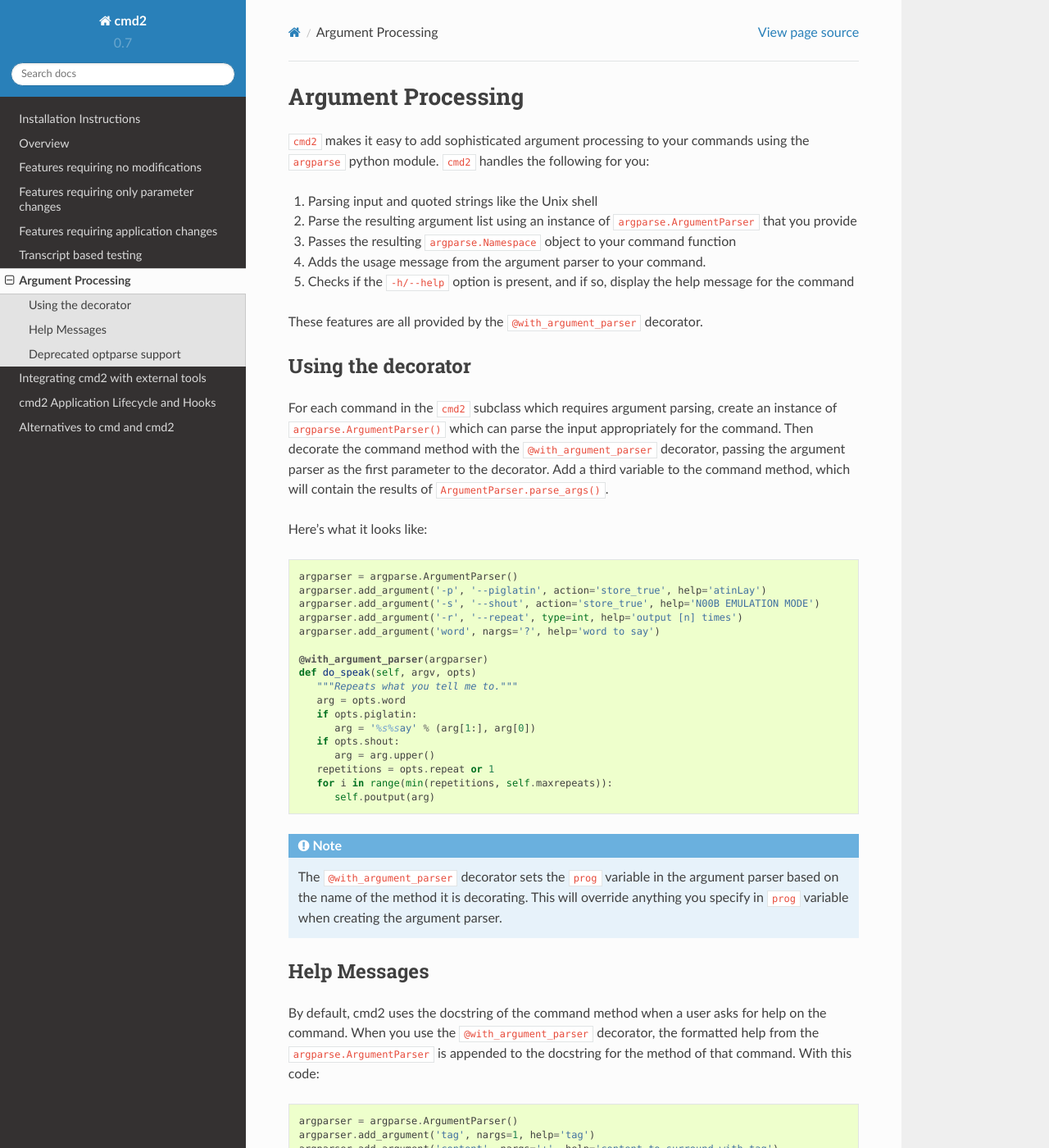
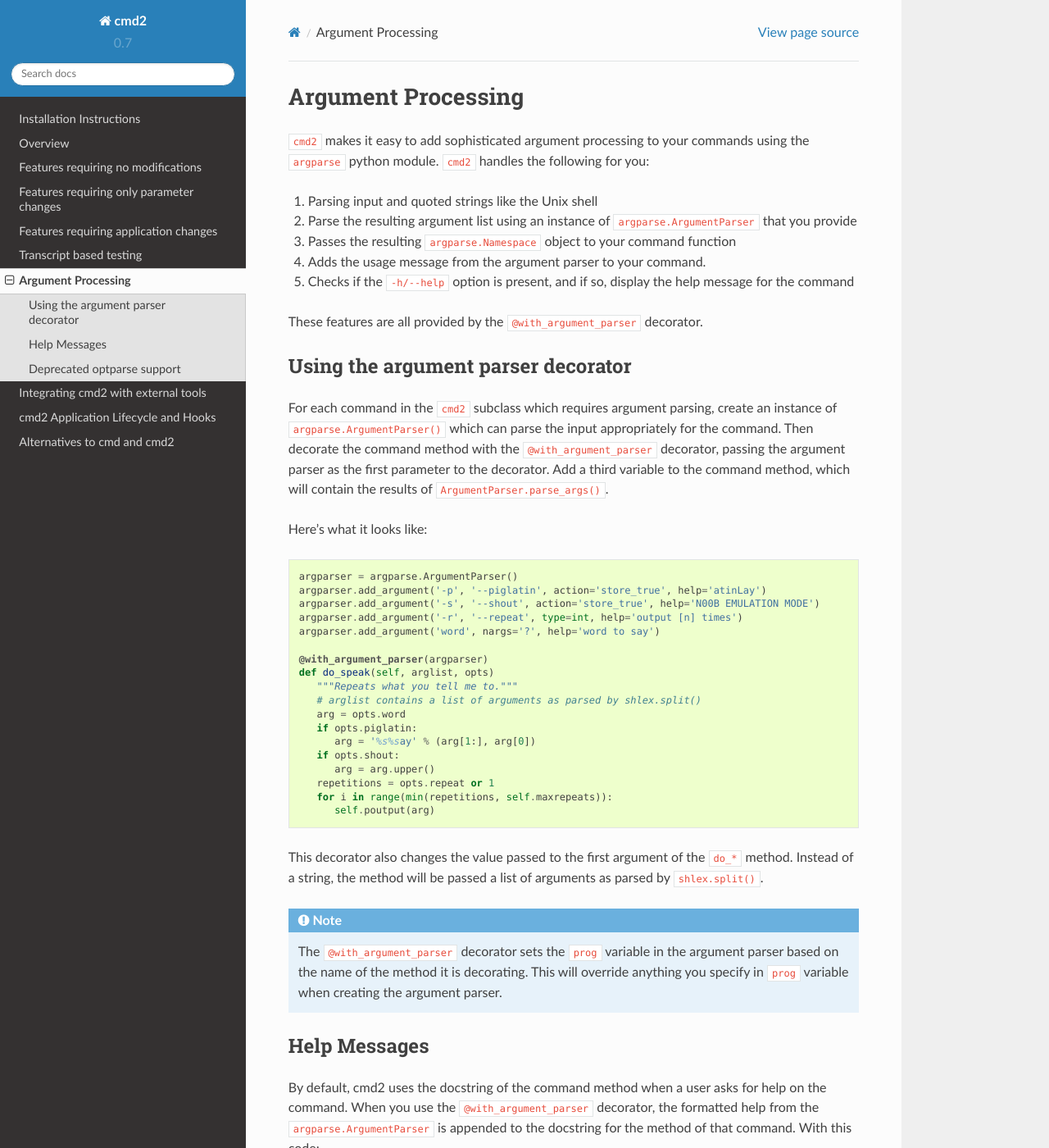
Before and after one commit to python-cmd2/cmd2, a Sphinx documentation site: the page built from docs/argument_processing.rst, in a window 1280 px wide and 1400 px high. Shown: the whole window at 82% size. Built offline with Sphinx 7.4.7 and the Read the Docs theme 2.0.0, drawn with Linux system fonts in a browser that asks for light colours; some of the changed text lies outside the part shown.

Commit message:
@with_argument_parser now passes an arglist instead of a string

```diff
--- a/cmd2.py
+++ b/cmd2.py
@@ -258,7 +258,7 @@
                     temp_arglist.append(strip_quotes(arg))
                 lexed_arglist = temp_arglist
             opts = argparser.parse_args(lexed_arglist)
-            func(instance, cmdline, opts)
+            func(instance, lexed_arglist, opts)
 
         # argparser defaults the program name to sys.argv[0]
         # we want it to be the name of our command
--- a/docs/argument_processing.rst
+++ b/docs/argument_processing.rst
@@ -13,8 +13,8 @@
 
 These features are all provided by the ``@with_argument_parser`` decorator.
 
-Using the decorator
-===================
+Using the argument parser decorator
+===================================
 
 For each command in the ``cmd2`` subclass which requires argument parsing,
 create an instance of ``argparse.ArgumentParser()`` which can parse the
@@ -31,8 +31,9 @@
       argparser.add_argument('word', nargs='?', help='word to say')
 
       @with_argument_parser(argparser)
-      def do_speak(self, argv, opts)
+      def do_speak(self, arglist, opts)
          """Repeats what you tell me to."""
+         # arglist contains a list of arguments as parsed by shlex.split()
          arg = opts.word
          if opts.piglatin:
             arg = '%s%say' % (arg[1:], arg[0])
@@ -41,6 +42,8 @@
          repetitions = opts.repeat or 1
          for i in range(min(repetitions, self.maxrepeats)):
             self.poutput(arg)
+
+This decorator also changes the value passed to the first argument of the ``do_*`` method. Instead of a string, the method will be passed a list of arguments as parsed by ``shlex.split()``.
 
 .. note::
 
@@ -62,7 +65,7 @@
    argparser.add_argument('tag', nargs=1, help='tag')
    argparser.add_argument('content', nargs='+', help='content to surround with tag')
    @with_argument_parser(argparser)
-   def do_tag(self, cmdline, args=None):
+   def do_tag(self, arglist, args=None):
       """create a html tag"""
       self.stdout.write('<{0}>{1}</{0}>'.format(args.tag[0], ' '.join(args.content)))
       self.stdout.write('\n')
@@ -88,7 +91,7 @@
    argparser.add_argument('tag', nargs=1, help='tag')
    argparser.add_argument('content', nargs='+', help='content to surround with tag')
    @with_argument_parser(argparser)
-   def do_tag(self, cmdline, args=None):
+   def do_tag(self, arglist, args=None):
       self.stdout.write('<{0}>{1}</{0}>'.format(args.tag[0], ' '.join(args.content)))
       self.stdout.write('\n')
 
```
Also changed, not shown: 2 other files.
